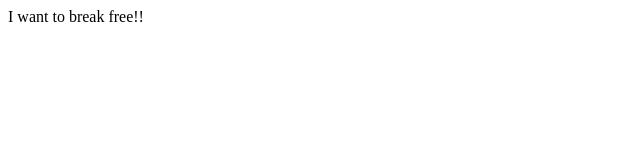
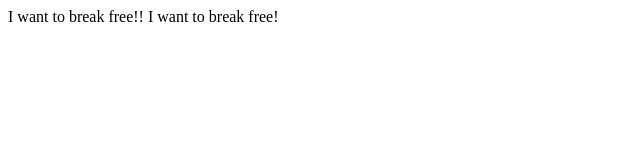
Before and after one commit to nalinkant/breaking-code, a plain HTML site: page index.html in a window 1280 px wide. Shown: the whole page, without its empty margins (0-640 px from the left). Drawn offline with Linux system fonts and the light colour scheme.

Commit message:
docs: updated info

```diff
--- a/index.html
+++ b/index.html
@@ -9,5 +9,6 @@
     </head>
     <body>
         I want to break free!!
+        I want to break free!
     </body>
     </html>
```
